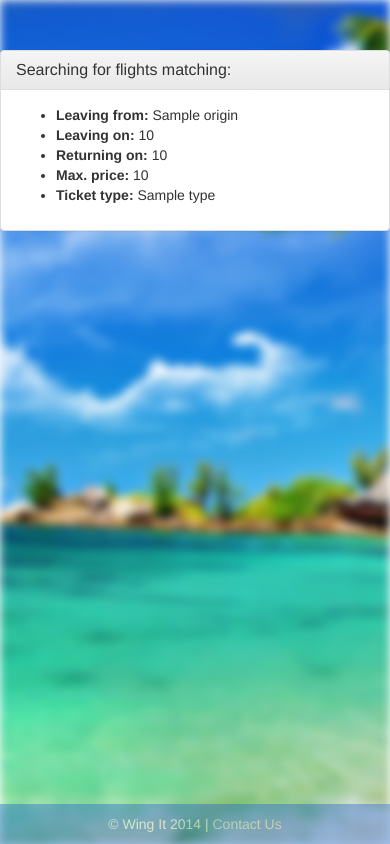
After one commit to wfalkwallace/wingit, a Flask app: template templates/results.html in a window 390 px wide. The commit adds this page. Run offline with Flask 2, Linux system fonts and the light colour scheme; the template is opened without the code that fills it: most values are stand-ins (such as "Sample title", 1, 10 or a date in 2020); some libraries are stand-ins or nearby versions.

Commit message:
results and such

```diff
--- a/app.py
+++ b/app.py
@@ -5,7 +5,15 @@ app.debug = True
 
 @app.route("/")
 def home():
-	return render_template("index.html")
+	return render_template("search.html")
+
+@app.route("/search")
+def search():
+	return render_template("search.html")
+
+@app.route("/results")
+def results():
+	return render_template("results.html")
 
 if __name__ == "__main__":
 	app.run(host="0.0.0.0")
--- /dev/null
+++ b/templates/results.html
@@ -0,0 +1,74 @@
+<!DOCTYPE html>
+<!--[if lt IE 7]>      <html class="no-js lt-ie9 lt-ie8 lt-ie7"> <![endif]-->
+<!--[if IE 7]>         <html class="no-js lt-ie9 lt-ie8"> <![endif]-->
+<!--[if IE 8]>         <html class="no-js lt-ie9"> <![endif]-->
+<!--[if gt IE 8]><!--> <html class="no-js"> <!--<![endif]-->
+<head>
+  <meta charset="utf-8">
+  <meta http-equiv="X-UA-Compatible" content="IE=edge,chrome=1">
+  <title></title>
+  <meta name="description" content="">
+  <meta name="viewport" content="width=device-width">
+
+  <link rel="stylesheet" href="/static/css/bootstrap.min.css">
+  <style>
+    body {
+      padding-top: 50px;
+      padding-bottom: 20px;
+    }
+  </style>
+  <link rel="stylesheet" href="/static/css/bootstrap-theme.min.css">
+  <link rel="stylesheet" href="/static/css/main.css">
+
+  <script src="/static/js/vendor/modernizr-2.6.2-respond-1.1.0.min.js"></script>
+</head>
+<body>
+  <!--[if lt IE 7]>
+  <p class="chromeframe">You are using an <strong>outdated</strong> browser. Please <a href="http://browsehappy.com/">upgrade your browser</a> or <a href="http://www.google.com/chromeframe/?redirect=true">activate Google Chrome Frame</a> to improve your experience.</p>
+  <![endif]-->
+  <div class="background"></div>
+
+  <div class="row">
+    <div class="col-md-2 col-md-offset-1">
+      <div class="panel panel-default">
+        <div class="panel-heading">
+          <h3 class="panel-title">Searching for flights matching:</h3>
+        </div>
+        <div class="panel-body">
+          <ul>
+            <li><strong>Leaving from:</strong> {{ origin }} </li>
+            <li><strong>Leaving on:</strong> {{ etd-depart }} </li>
+            <li><strong>Returning on:</strong> {{ etd-return }} </li>
+            <li><strong>Max. price:</strong> {{ price }} </li>
+            <li><strong>Ticket type: </strong> {{ type }} </li>
+          </ul>
+        </div>
+      </div>
+    </div>
+    <div class="col-md-9">
+
+
+
+    </div>
+  </div>
+
+
+
+  <footer class="text-center">
+    <p>&copy; Wing It 2014 | <a id="footer-link" href="/contact">Contact Us</a></p>
+  </footer>
+  <script src="//ajax.googleapis.com/ajax/libs/jquery/1.10.1/jquery.min.js"></script>
+  <script>window.jQuery || document.write('<script src="/static/js/vendor/jquery-1.10.1.min.js"><\/script>')</script>
+
+  <script src="/static/js/vendor/bootstrap.min.js"></script>
+
+  <script src="/static/js/main.js"></script>
+
+  <script>
+    var _gaq=[['_setAccount','UA-XXXXX-X'],['_trackPageview']];
+    (function(d,t){var g=d.createElement(t),s=d.getElementsByTagName(t)[0];
+      g.src='//www.google-analytics.com/ga.js';
+      s.parentNode.insertBefore(g,s)}(document,'script'));
+  </script>
+</body>
+</html>
```
Also changed, not shown: templates/search.html (renamed from templates/index.html, +4 -7 lines).
